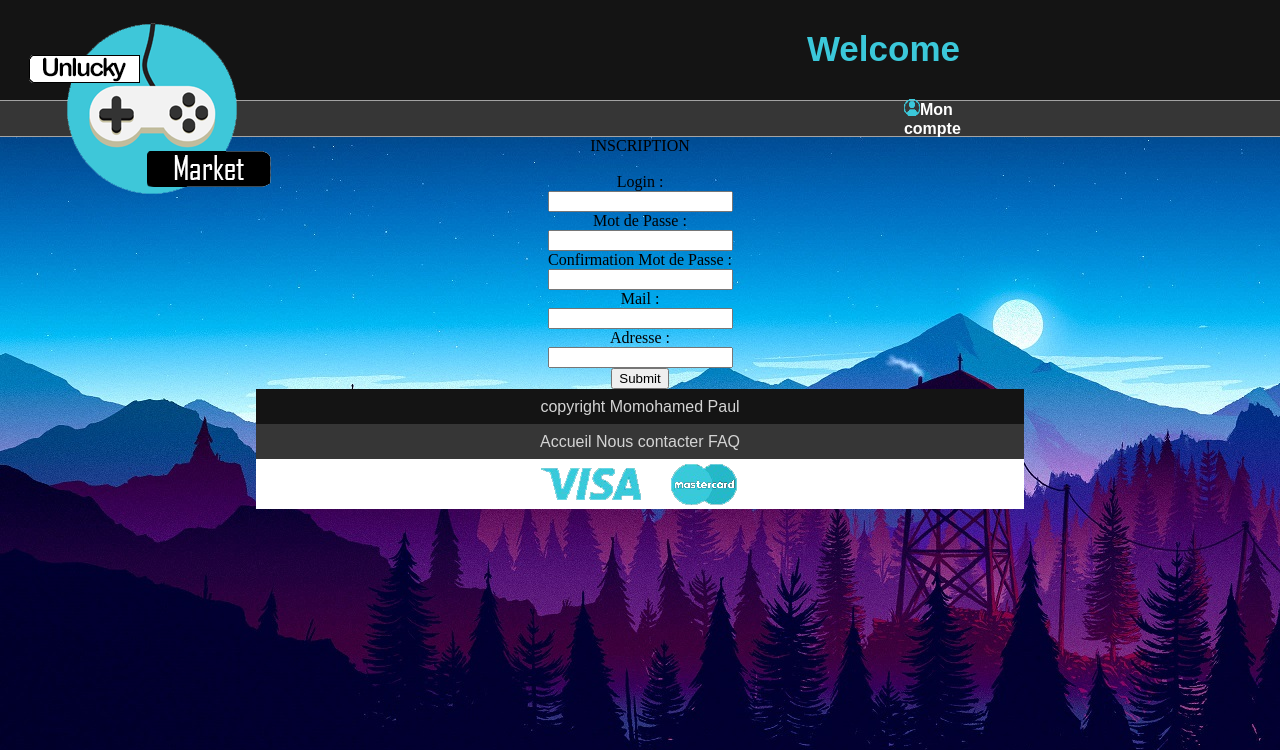
After one commit to paul-le/boutique, a PHP site: page /inscription.php in a window 1280 px wide. The commit adds this page. Shown: the top 750 px of the page. Run offline with PHP 8.4, Linux system fonts and the light colour scheme.

Commit message:
Avancement du projet , modif de la navBar

```diff
--- /dev/null
+++ b/deconnect.php
@@ -0,0 +1,5 @@
+<?php
+session_start();
+session_destroy();
+header('location:index.php');
+?>
--- /dev/null
+++ b/fonctions.php
@@ -0,0 +1,131 @@
+<?php
+
+function inscription()
+{
+
+    if(!isset($_SESSION['login']))
+    {
+
+
+        if(isset($_POST['valider']))
+        {
+
+            if(!empty($_POST['login']) and !empty($_POST['password']) and !empty($_POST['confirmpassword']) )
+            {
+
+                $connexion = mysqli_connect('localhost','root','','boutique');
+                $requeteUser = "SELECT * FROM utilisateurs WHERE login='".$_POST['login']."'";
+                $queryUser = mysqli_query($connexion, $requeteUser);
+                $resultatUser = mysqli_fetch_row($queryUser);
+
+                if($resultatUser == 0)
+                {
+
+                    if($_POST['password']==$_POST['confirmpassword'])
+                    {
+                        $password = $_POST['password'];
+                        $passwordHash = password_hash($password, PASSWORD_DEFAULT);
+                        $requeteNewUser = "INSERT INTO utilisateurs (login, password, mail, adresse, rank) VALUES ('".$_POST['login']."','".$passwordHash."', '".$_POST['mail']."', '".$_POST['adresse']."', 'MEMBRE')";
+                        $queryNewUser = mysqli_query($connexion, $requeteNewUser);
+                        header('location:connexion.php');
+
+                    }
+
+                    else
+                    {
+                        echo '<div class="erreur">Mot de passe et confirmation de mot de passe différents.</div>'.'</br>';
+                    }
+
+                }
+
+                else
+                {
+                    echo '<div class="erreur">Le login est déjà existant, merci de le modifier et de réessayer de nouveau.</div>'.'<br/>';
+                }
+
+            }
+
+            else
+            {
+                echo '<div class="erreur">Veuillez remplir tous les champs.</div>'.'</br>';
+            }
+
+        }
+    }
+    else
+    {
+        header('location:index.php');
+    }
+
+
+
+}
+
+
+
+
+
+
+
+
+function connexion()
+
+{
+
+    if(!isset($_SESSION['login']))
+    {
+
+
+        if(isset($_POST['valider']))
+        {
+            if(!empty($_POST['login']) and !empty($_POST['password']))
+            {
+                $connexion = mysqli_connect('Localhost','root','','boutique');
+                $requeteLogUser = "SELECT * FROM utilisateurs WHERE login='".$_POST['login']."'";
+                $queryLogUser = mysqli_query($connexion, $requeteLogUser);
+                $resultatLogUser = mysqli_fetch_assoc($queryLogUser);
+
+                $password=$_POST['password'];
+
+
+                if($resultatLogUser['login'] != $_POST['login'])
+                {
+                    echo '<div class="erreur">Login inexistant</div>'.'<br/>';
+                }
+
+                else
+                {
+                    if($_POST['login'] == $resultatLogUser['login'])
+                    {
+                        if(password_verify($password, $resultatLogUser['password']))
+                        {
+
+                            $_SESSION['id'] = $resultatLogUser['id'];
+                            $_SESSION['login'] = $resultatLogUser['login'];
+                            $_SESSION['password'] = $resultatLogUser['password'];
+                            $_SESSION['mail'] = $resultatLogUser['mail'];
+                            $_SESSION['adresse'] = $resultatLogUser['adresse'];
+                            $_SESSION['rank'] = $resultatLogUser['rank'];
+
+                            header('location:index.php');
+                        }
+                        else
+                        {
+                            echo '<div class="erreur">Mot de passe incorrecte</div>'.'<br/>';
+                        }
+                    }
+
+                }
+
+            }
+        }
+
+    }
+    else
+    {
+        header('location:index.php');
+    }
+
+}
+
+?>
--- /dev/null
+++ b/footer.php
@@ -0,0 +1,13 @@
+<footer>
+        <section id="footerMainSection">
+            <section id="footerFirstSection">
+                copyright Momohamed Paul
+            </section>
+            <section id="footerSecondSection">
+                Accueil Nous contacter FAQ
+            </section>
+            <section id="footerThirdSection">
+                <img src="Images/paiement.png">
+            </section>
+        </section>
+</footer>
--- /dev/null
+++ b/header.php
@@ -0,0 +1,39 @@
+<header>
+        <section id="sectionTopHeader">
+            <h1 id="headerH1">Welcome</h1>
+        </section>
+        <section id="sectionBottomHeader">
+            <section id="imagesHeader">
+                <a href="index.php"><img id="bottomLogo" src="Images/logo.png"></a>
+                <a href="index.php"><img id="topLogo" src="Images/logov2.png"></a>
+            </section>
+            <!-- <section id="sectionBottomHeaderDroite"> -->
+                <ul id="headerNavBar">
+                    <?php if(isset($_SESSION['login']) && $_SESSION['rank'] == "MEMBRE" ) { ?>
+                        <li>
+                            <a href="moncompte.php"><img id="iconAccount" src="Images/iconacc.png">Mon compte </a>
+                        </li>
+                        <li>
+                            <a href="deconnect.php"><img src="Images/decoicon.png">Deconnexion</a>
+                        </li>
+                    <?php } elseif(isset($_SESSION['login']) && $_SESSION['rank'] == "ADMIN"){ ?>
+                        <li>
+                            <a href="moncompte.php"><img id="iconAccount" src="Images/iconacc.png">Mon compte </a>
+                        </li>
+                        <li>
+                            <a href="adminpanel.php"><img id="iconAccount" src="Images/iconacc.png">Administrateur </a>
+                        </li>
+                        <li>
+                            <a href="deconnect.php"><img src="Images/decoicon.png">Deconnexion</a>
+                        </li>
+                    <?php } else { ?>
+                        <li>
+                        <a href="connexion.php"><img id="iconAccount" src="Images/iconacc.png">Mon compte </a>
+                        </li>
+                    <?php } ?>
+
+
+                </ul>
+            <!-- </section> -->
+        </section>
+    </header>
--- /dev/null
+++ b/inscription.php
@@ -0,0 +1,46 @@
+<?php
+session_start();
+?>
+
+<!DOCTYPE html>
+<html>
+<head>
+	<title>Inscription</title>
+	<link rel="stylesheet" type="text/css" href="style.css">
+</head>
+<body>
+	<?php
+	include('header.php');
+	?>
+	<main id="mainInscription">
+		<section id="inscriptionForm">
+
+			<div id="fullFormInscription">
+				<div id="titreInscription">INSCRIPTION</div>
+				<form action="" method="post" ><br />
+
+					<div id="formInscription">
+						Login :<br /> <input type="text" name="login" required><br />
+						Mot de Passe :<br /><input type="password" name="password" required><br />
+						Confirmation Mot de Passe : <br /><input type="password" name="confirmpassword" required><br />
+						Mail :<br /> <input type="email" name="mail" required><br />
+						Adresse :<br /> <input type="text" name="adresse" required><br />
+					</div>
+					<div id="buttonInscription">
+						<input type="submit" name="valider">
+					</div>
+
+				</form>
+				<?php
+
+				include('fonctions.php');
+				inscription();
+				?>
+			</div>
+		</section>
+	</main>
+	<?php
+	include('footer.php');
+	?>
+</body>
+</html>
--- a/style.css
+++ b/style.css
@@ -51,11 +51,11 @@ body{
     opacity: 0;
 }
 
-#sectionBottomHeaderDroite{
+/* #sectionBottomHeaderDroite{
     display: flex;
     justify-content: flex-end;
     align-items: center;
-}
+} */
 
 #headerNavBar{
     list-style: none;
@@ -63,17 +63,37 @@ body{
     flex-direction: row;
     justify-content: flex-end;
     margin-right: 21%;
+    width: 80%;
+    height: 30px;
+    margin-left:20%;
 }
 
 #headerNavBar li{
     display: flex;
-    justify-content: flex-end;
+    /* justify-content: flex-end; */
     align-items: center;
-    width: 8%;
+    justify-content: center;
+    height: 100%;
+    width: 15%;
+}
+
+#headerNavBar a{
+    text-decoration: none;
+    color:white;
+}
+
+#headerNavBar a:active{
+    text-decoration: none;
+    color:white;
+}
+
+#headerNavBar a:visited{
+    text-decoration: none;
+    color: white;
 }
 
 #iconAccount{
-    width: 18%;
+    width: 15%
 }
 
 #flexFull{
@@ -149,8 +169,26 @@ body{
     align-items: center;
 }
 
+#testTop a{
+    width: 10%;
+    text-decoration: none;
+    color:black;
+}
+
+#testTop a:active{
+    width: 10%;
+    text-decoration: none;
+    color:black;
+}
+
+#testTop a:visited{
+    width: 10%;
+    text-decoration: none;
+    color:black;
+}
+
 #cartIcon{
-    width: 2.5%;
+    width: 17%;
 }
 
 #partieCentreTop{
@@ -240,3 +278,27 @@ footer{
     justify-content: center;
     align-items: center;
 }
+
+
+/*---------------Connexion---------------*/
+/*---------------Connexion---------------*/
+/*---------------Connexion---------------*/
+/*---------------Connexion---------------*/
+/*---------------Connexion---------------*/
+/*---------------Connexion---------------*/
+
+#connexionForm{
+    text-align: center;
+}
+
+
+/*---------------Inscription---------------*/
+/*---------------Inscription---------------*/
+/*---------------Inscription---------------*/
+/*---------------Inscription---------------*/
+/*---------------Inscription---------------*/
+/*---------------Inscription---------------*/
+
+#inscriptionForm{
+    text-align: center;
+}
```
Also changed, not shown: boutique.sql (added, +94 -0 lines), connexion.php (added, +48 -0 lines), index.php (+15 -38 lines), Images/decoicon.png (added), Images/iconacc.png, Images/iconaccgrande.png (added).
